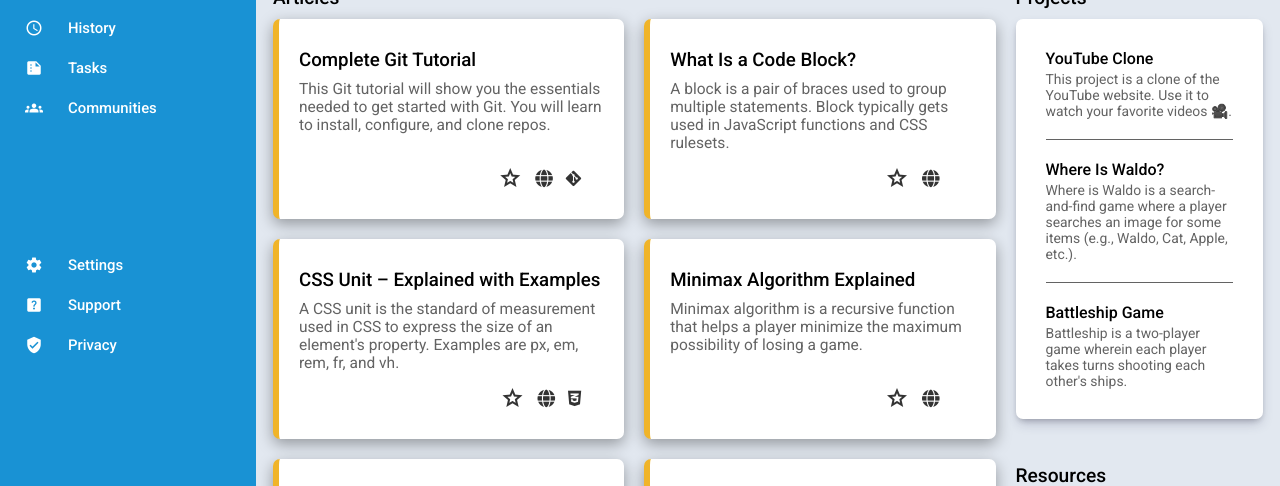
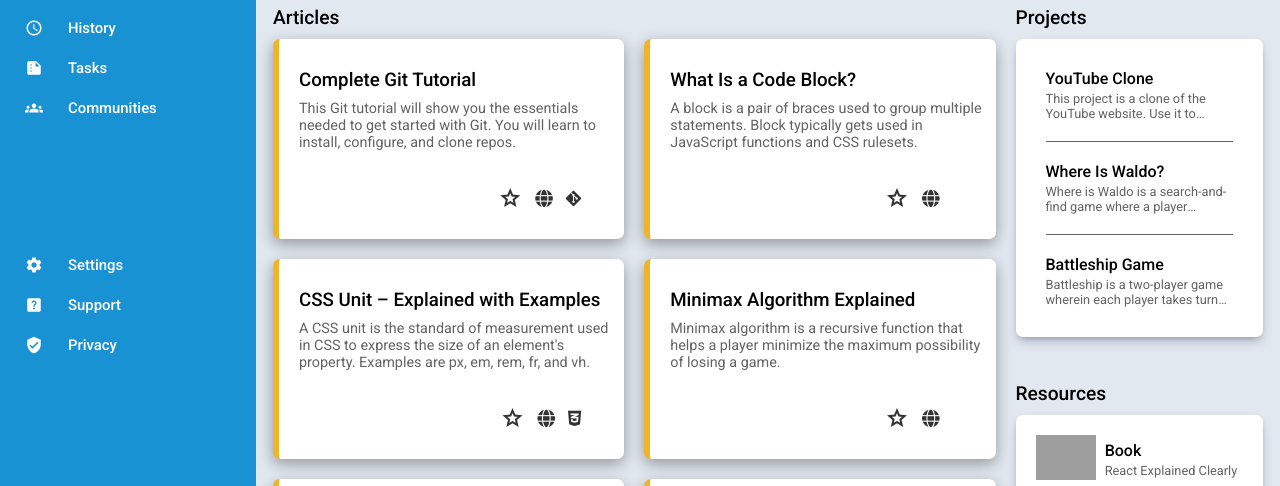
Before and after one commit to oluwatobiss/dashboard-project, a plain HTML site: page index.html in a window 1280 px wide. Shown: the part 231-717 px from the top of the page. Drawn offline with nearby package versions, Linux system fonts and the light colour scheme; grey boxes are pictures that could not be loaded.

Commit message:
Truncate the project card's paragraphs

```diff
--- a/index.css
+++ b/index.css
@@ -1,3 +1,7 @@
+/*****************/
+/* GLOBAL RULES */
+/*****************/
+
 @import url("https://fonts.googleapis.com/css2?family=Roboto:wght@400;500&display=swap");
 
 * {
@@ -24,6 +28,10 @@ body {
 a {
   text-decoration: none;
 }
+
+/***********************/
+/* ASIDE SECTION RULES */
+/***********************/
 
 aside {
   height: inherit;
@@ -79,6 +87,10 @@ footer a:hover {
   color: var(--accent-orange);
 }
 
+/************************/
+/* HEADER SECTION RULES */
+/************************/
+
 main {
   height: inherit;
   display: grid;
@@ -131,8 +143,8 @@ header {
 }
 
 .alert-n-profile-article span:first-child {
+  cursor: pointer;
   transition: 0.3s;
-  cursor: pointer;
 }
 
 .alert-n-profile-article span:first-child:hover {
@@ -151,9 +163,9 @@ header {
 }
 
 .alert-n-profile-article span:last-child {
+  cursor: pointer;
   font-size: 0.9rem;
   transition: 0.3s;
-  cursor: pointer;
 }
 
 .alert-n-profile-article span:last-child:hover {
@@ -208,10 +220,14 @@ header {
   background-color: var(--accent-red);
 }
 
+/*******************************/
+/* ARTICLE CARDS SECTION RULES */
+/*******************************/
+
 .cards-section {
   display: grid;
   grid-template-columns: 75% 25%;
-  padding: 17px;
+  padding: 37px 17px;
   overflow-y: scroll;
 }
 
@@ -251,7 +267,7 @@ h2 {
 
 .article-card-div p {
   margin-top: 3px;
-  font-size: 0.97rem;
+  font-size: 0.9rem;
   color: var(--primary-gray);
 }
 
@@ -304,6 +320,10 @@ h2 {
   margin: 0 13px;
 }
 
+/**************************/
+/* PROJECTS SECTION RULES */
+/**************************/
+
 .project-items-section {
   box-shadow: rgba(50, 50, 93, 0.25) 0px 6px 12px -2px,
     rgba(0, 0, 0, 0.3) 0px 3px 7px -3px;
@@ -336,9 +356,20 @@ h2 {
 .project-item-div p,
 .resource-item-div p {
   margin-top: 3px;
-  font-size: 0.87rem;
+  font-size: 0.8rem;
   color: var(--primary-gray);
 }
+
+.project-item-div p {
+  display: -webkit-box;
+  -webkit-line-clamp: 2;
+  -webkit-box-orient: vertical;
+  overflow: hidden;
+}
+
+/***************************/
+/* RESOURCES SECTION RULES */
+/***************************/
 
 .resource-items-section {
   box-shadow: rgba(50, 50, 93, 0.25) 0px 6px 12px -2px,
```
